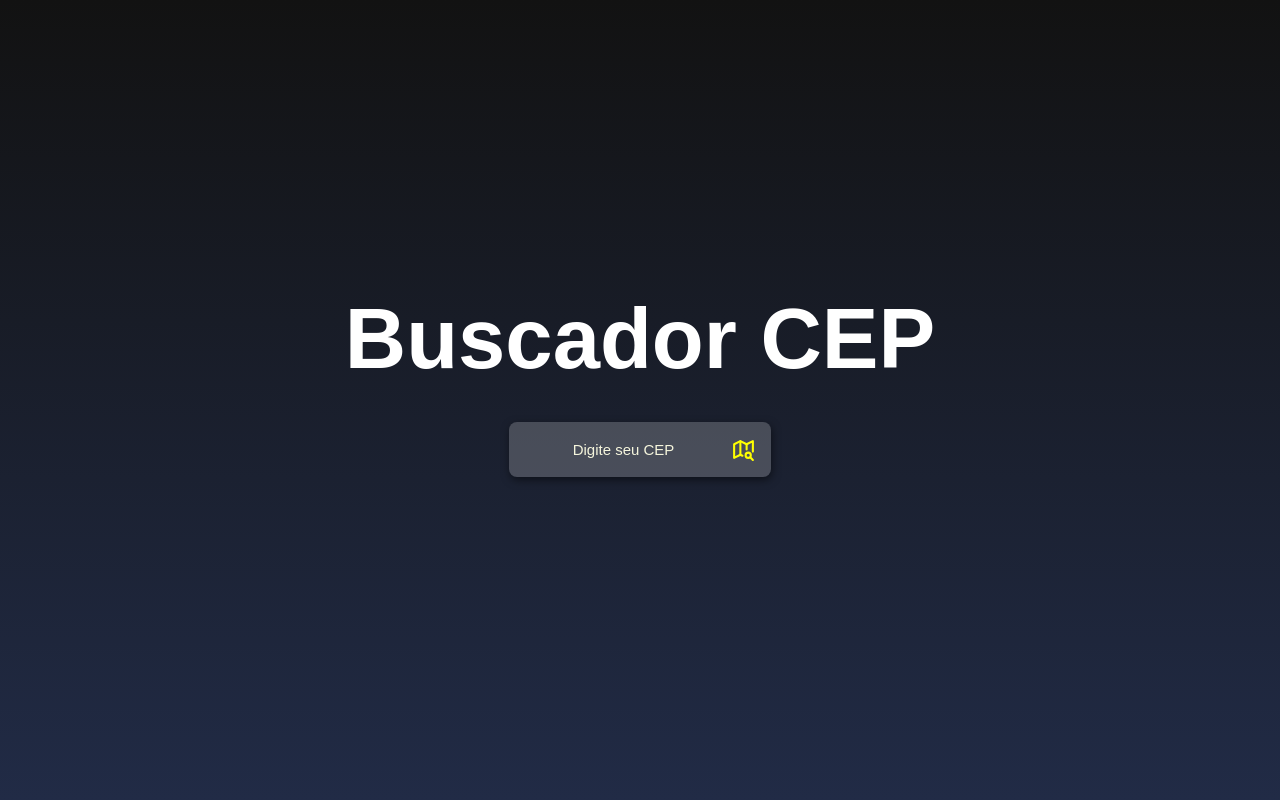
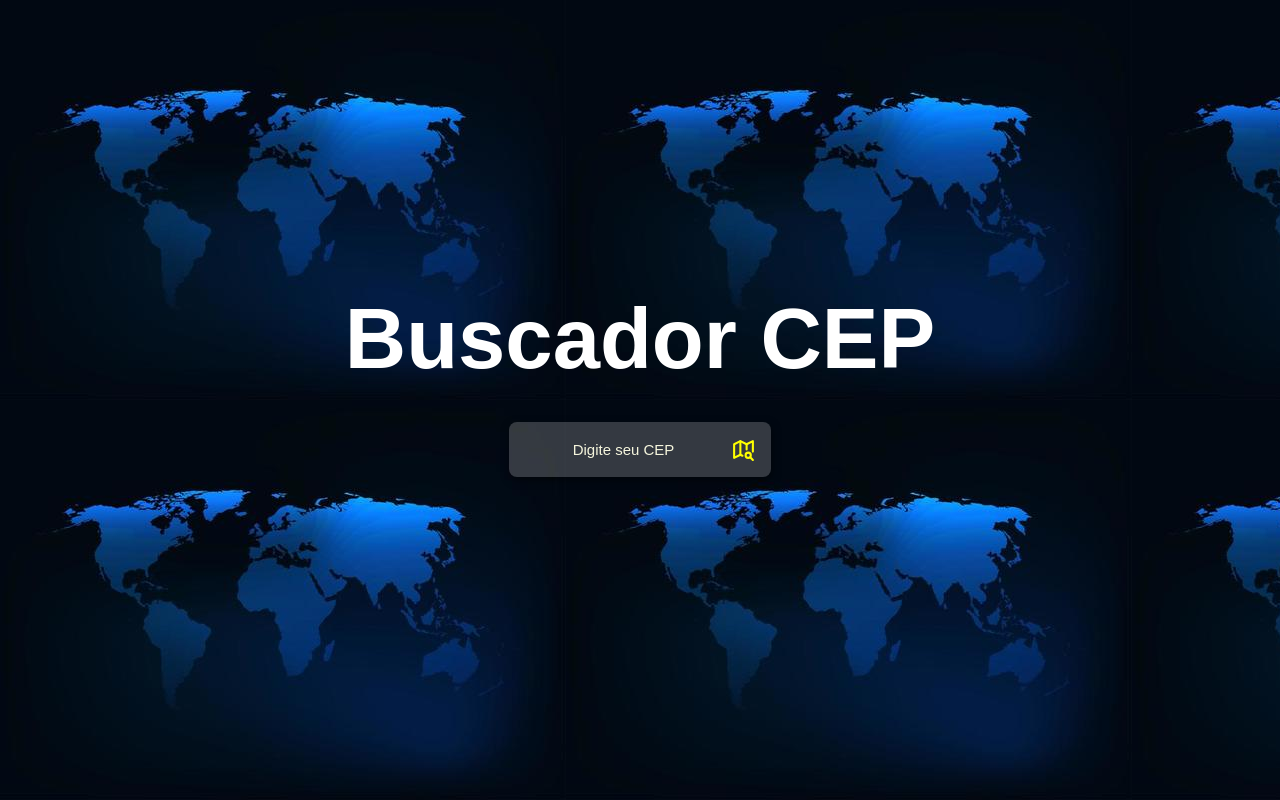
Before and after one commit to srisraeloliveira/buscador, a React (Create React App) app: page / in a window 1280 px wide. Built offline with nearby package versions, Linux system fonts and the light colour scheme; the HTML template or start-up script is replaced by a standard one.

Commit message:
feat: background

```diff
--- a/src/index.css
+++ b/src/index.css
@@ -1,6 +1,10 @@
-*{
+* {
   margin: 0;
   padding: 0;
   font-family: sans-serif;
   font-style: normal;
 }
+body {
+  background-image: url('img/background.jpg');
+  /* background-size: cover; */
+}
--- a/src/styles.css
+++ b/src/styles.css
@@ -4,7 +4,7 @@
     justify-content: center;
     align-items: center;
     flex-direction: column;
-    background:linear-gradient(#121212, #212b46) ;
+    /* background:linear-gradient(#121212, #212b46) ; */
 }
 
 .title{
```
Also changed, not shown: src/img/background.jpg (added).
